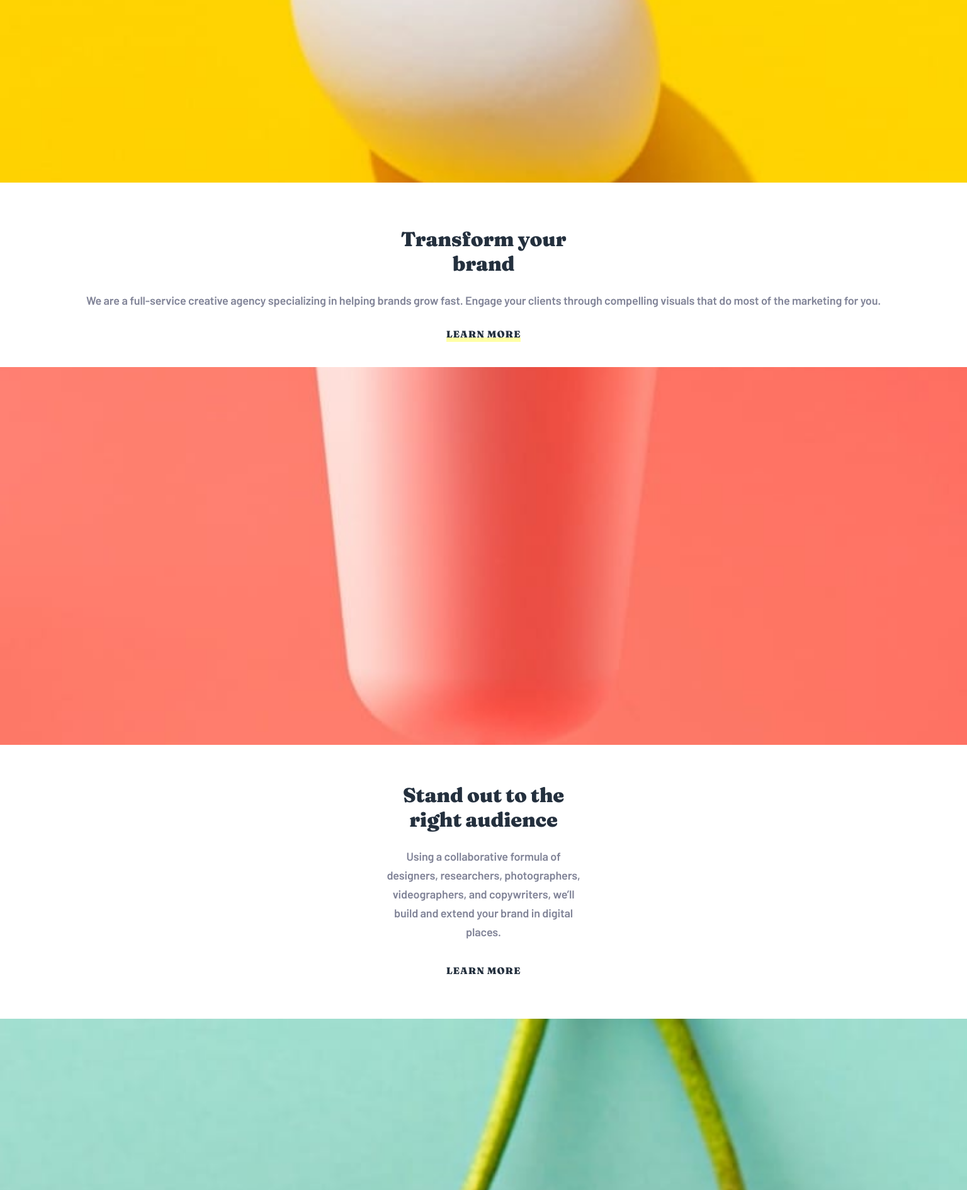
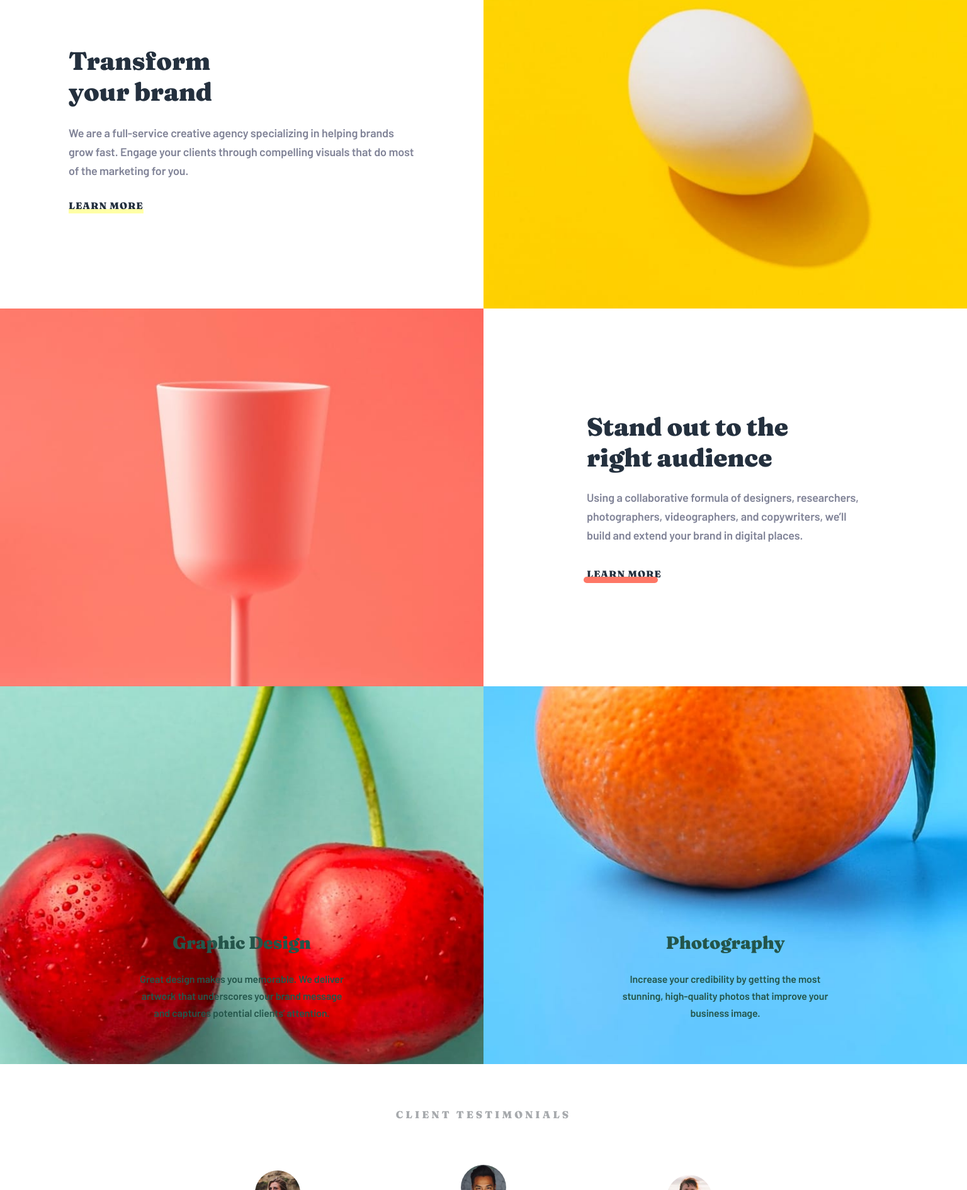
Before and after one commit to DachiNatenadze/sunnyside-agency-landing-page, a plain HTML site: page index.html in a window 1536 px wide. Shown: the part 910-2800 px from the top of the page at 63% size. Drawn offline with Linux system fonts and the light colour scheme.

Commit message:
made dekstop resposnive almost done

```diff
--- a/index.html
+++ b/index.html
@@ -7,7 +7,7 @@
       rel="shortcut icon"
       href="/images/favicon-32x32.png"
       type="image/x-icon" />
-    <link rel="stylesheet" href="style.css" />
+    <link rel="stylesheet" href="styles.css" />
     <script src="main.js" defer></script>
     <title>sunnyside-agency-landing-page</title>
   </head>
@@ -19,6 +19,14 @@
           src="/images/icon-hamburger.svg"
           alt="hamburger"
           class="burgerIcon" />
+        <nav class="Navigation">
+          <ul>
+            <li class="lshdk"><a href="#">About</a></li>
+            <li class="lshdk"><a href="#">Services</a></li>
+            <li class="lshdk"><a href="#">Projects</a></li>
+            <li class="lshdk"><a href="#">Contact</a></li>
+          </ul>
+        </nav>
       </header>
       <section>
         <h1>We are creatives</h1>
@@ -28,7 +36,7 @@
             alt="arrow down"
             class="arrow-down" />
         </a>
-        <nav>
+        <nav class="navburger">
           <ul>
             <li><a href="#">About</a></li>
             <li><a href="#">Services</a></li>
@@ -40,34 +48,42 @@
     </div>
     <main id="main">
       <section class="starting">
+        <div class="bigeggdiv">
           <div class="sectionegg"></div>
           <div class="textegg">
+            <div class="bigtext">
               <h2>Transform your brand</h2>
               <p>
-            We are a full-service creative agency specializing in helping brands
-            grow fast. Engage your clients through compelling visuals that do
-            most of the marketing for you.
+                We are a full-service creative agency specializing in helping
+                brands grow fast. Engage your clients through compelling visuals
+                that do most of the marketing for you.
               </p>
               <div class="yellow">
                 <span>LEARN MORE </span>
                 <div class="yellowline"></div>
               </div>
             </div>
+          </div>
+        </div>
         <div class="third">
           <div class="background"></div>
+
           <div class="textcup">
+            <div class="leftaligendiv">
               <h2>Stand out to the right audience</h2>
               <p>
                 Using a collaborative formula of designers, researchers,
                 photographers, videographers, and copywriters, we’ll build and
                 extend your brand in digital places.
               </p>
-            <div class="div">
+              <div class="kompententuri">
                 <span>LEARN MORE</span>
                 <div class="line"></div>
               </div>
             </div>
           </div>
+        </div>
+        <div class="RowDiv">
           <div class="cherryBackgroundImage-div backgroundImageDiv">
             <p class="graphic-design">Graphic Design</p>
             <p class="graphic-design-description">
@@ -76,19 +92,23 @@
               attention.
             </p>
           </div>
-
           <div class="background orangebackground">
             <h2 class="Photography">Photography</h2>
             <p class="ptag">
-            Increase your credibility by getting the most stunning, high-quality
-            photos that improve your business image.
+              Increase your credibility by getting the most stunning,
+              high-quality photos that improve your business image.
             </p>
+          </div>
         </div>
       </section>
       <section class="profiles">
+        <h2>CLIENT TESTIMONIALS</h2>
+        <div class="grandprofile">
           <div class="profile1">
-          <h2>CLIENT TESTIMONIALS</h2>
-          <img src="/images/image-emily.jpg" alt="pic of emily" class="emily" />
+            <img
+              src="/images/image-emily.jpg"
+              alt="pic of emily"
+              class="emily" />
             <p>
               We put our trust in Sunnyside and they delivered, making sure our
               needs were met and deadlines were always hit.
@@ -110,12 +130,14 @@
           <div class="profile3">
             <img src="/images/image-jennie.jpg" alt="" />
             <p>
-            Incredible end result! Our sales increased over 400% when we worked
-            with Sunnyside. Highly recommended!
+              Incredible end result! Our sales increased over 400% when we
+              worked with Sunnyside. Highly recommended!
             </p>
             <span class="name">Jennie F.</span>
             <div class="work">Business Owner</div>
           </div>
+        </div>
+      </section>
       <div class="img4">
         <img
           src="/images/mobile/image-gallery-milkbottles.jpg "
@@ -134,7 +156,6 @@
           alt=""
           class="iceCone" />
       </div>
-      </section>
       <footer>
         <img src="/images/sunnyside.svg" alt="" />
         <ul>
--- a/main.js
+++ b/main.js
@@ -1,5 +1,6 @@
+
 const burgerMenu = document.querySelector(".burgerIcon");
-const navigation = document.querySelector("nav");
+const navigation = document.querySelector(".navburger");
 burgerMenu.addEventListener("click", () => {
   navigation.classList.toggle("navigationActive");
 });
--- a/style.css
+++ b/styles.css
@@ -104,7 +104,7 @@ main {
 .textegg p {
   color: #808397;
   text-align: center;
-  padding: 24px 24px;
+  padding: 26px 0px 26px 0px;
   font-family: Barlow;
   font-size: 18px;
   font-style: normal;
@@ -190,12 +190,31 @@ main {
 
 .textcup span {
   color: #24303e;
+  font-family: "Fraunces";
   font-size: 15px;
   font-style: normal;
   font-weight: 900;
-  line-height: 25px;
+  line-height: 25px; /* 166.667% */
   letter-spacing: 1px;
   text-transform: uppercase;
+}
+
+.textcup .kompententuri {
+  width: fit-content;
+  position: relative;
+}
+
+.kompententuri .line {
+  all: unset;
+  left: -5px;
+  bottom: 30px;
+  position: absolute;
+  border-radius: 15px;
+  background: #fe7766;
+  width: 118px;
+  height: 10px;
+  flex-shrink: 0;
+  opacity: 0.25;
 }
 
 .background {
@@ -299,7 +318,7 @@ main {
   justify-content: center;
 }
 
-.profile1 h2 {
+.profiles h2 {
   color: #a7aaad;
   text-align: center;
   font-family: Fraunces;
@@ -451,6 +470,7 @@ main {
   letter-spacing: -0.1px;
 }
 .img4 {
+  width: 100%;
   margin-top: 86px;
   display: grid;
   grid-template-columns: 1fr 1fr;
@@ -501,12 +521,12 @@ footer .infos {
   gap: 30px;
 }
 
-nav {
+.navburger {
   padding: 0px 24px;
   display: none;
   position: fixed;
   top: 106px;
-  width: -webkit-fill-available;
+  width: 100%;
   z-index: 2;
 }
 
@@ -514,7 +534,7 @@ nav {
   display: block;
 }
 
-nav ul {
+.navburger ul {
   padding: 39px 0px;
   display: flex;
   flex-direction: column;
@@ -524,7 +544,7 @@ nav ul {
   background-color: rgba(255, 252, 248, 1);
 }
 
-nav ul li a {
+.navburger ul li a {
   font-family: "Barlow", sans-serif;
   text-decoration: none;
   color: #808397;
@@ -534,7 +554,7 @@ nav ul li a {
   letter-spacing: -0.143px;
 }
 
-nav ul li:last-child {
+.navburger ul li:last-child {
   width: 140px;
   height: 56px;
   display: flex;
@@ -543,7 +563,7 @@ nav ul li:last-child {
   border-radius: 28px;
   background: #fbd600;
 }
-nav ul li:last-child a {
+.navburger ul li:last-child a {
   color: #24303e;
   font-family: "Fraunces", sans-serif;
   font-size: 15px;
@@ -551,12 +571,182 @@ nav ul li:last-child a {
   line-height: 25px;
   letter-spacing: -0.107px;
 }
-.navigationActive {
-  display: block;
+
+.Navigation {
+  padding: 20px;
 }
 
-@media (min-width: 768px) {
+.Navigation ul {
+  display: flex;
+  flex-direction: row;
+  gap: 47px;
+  list-style-type: none;
+}
+
+.Navigation ul li a {
+  text-decoration: none;
+  color: #fff;
+  font-family: Barlow;
+  font-size: 18px;
+  font-style: normal;
+  font-weight: 600;
+  line-height: 25px; /* 138.889% */
+  letter-spacing: -0.129px;
+}
+
+.activeRoute {
+  width: 140px;
+  height: 56px;
+  border-radius: 28px;
+  opacity: 0.2537;
+  background: #fff;
+}
+
+@media (min-width: 1440px) {
+  .img4 {
+    grid-template-columns: 1fr 1fr 1fr 1fr !important;
+  }
+  .grandprofile {
+    display: flex;
+    flex-direction: row;
+    justify-content: center;
+    align-items: center;
+  }
+
+  .profiles h2 {
+    text-align: center;
+    width: 100%;
+  }
+
+  .RowDiv {
+    width: 100%;
+    height: 600px;
+    display: flex;
+    flex-direction: row;
+  }
+
+  .RowDiv .orangebackground,
+  .RowDiv .cherryBackgroundImage-div {
+    height: 100%;
+  }
+
+  .third {
+    flex-direction: row;
+  }
+
+  .third .background {
+    width: 100%;
+    height: 600px;
+  }
+
+  .third .textcup {
+    width: 100%;
+    display: flex;
+    flex-direction: column;
+    align-items: center;
+    justify-content: center;
+  }
+
+  .leftaligendiv {
+    display: flex;
+    flex-direction: column;
+    align-items: flex-start;
+  }
+
+  .textcup p {
+    text-align: left;
+    max-width: 440px;
+    color: #808397;
+    font-family: Barlow;
+    font-size: 18px;
+    font-style: normal;
+    font-weight: 600;
+    line-height: 30px;
+    letter-spacing: -0.129px;
+  }
+  .textcup span {
+    text-align: left;
+    max-width: 440px;
+    color: #24303e;
+    font-family: "Fraunces";
+    font-size: 15px;
+    font-style: normal;
+    font-weight: 900;
+    line-height: 25px; /* 166.667% */
+    letter-spacing: 1px;
+    text-transform: uppercase;
+  }
+
+  .textcup h2 {
+    width: 100%;
+    text-align: left;
+    max-width: 410px;
+    color: #24303e;
+    font-size: 40px;
+    font-style: normal;
+    font-weight: 900;
+    line-height: normal;
+    letter-spacing: -0.286px;
+  }
+
+  .kompententuri .line {
+    opacity: 1;
+  }
+
+  .bigeggdiv {
+    width: 100%;
+    display: flex;
+    flex-direction: row-reverse;
+  }
+
+  .bigeggdiv .sectionegg {
+    width: 100%;
+    height: 600px;
+  }
+
+  .textegg {
+    width: 100%;
+  }
+
+  .bigtext {
+    width: 550px;
+    display: flex;
+    flex-direction: column;
+    align-items: flex-start;
+  }
+
+  .bigtext h2 {
+    text-align: left;
+    max-width: 310px;
+    color: #24303e;
+    font-family: "Fraunces";
+    font-size: 40px;
+    font-style: normal;
+    font-weight: 900;
+    line-height: normal;
+  }
+
+  .bigtext p {
+    color: #808397;
+    font-family: Barlow;
+    font-size: 18px;
+    font-style: normal;
+    font-weight: 600;
+    line-height: 30px;
+    text-align: left;
+    letter-spacing: -0.129px;
+  }
+
+  .Starter .burgerIcon {
+    display: none;
+  }
+
   .Starter {
-    width: 70vw;
+    width: 100%;
+    background-image: url("./images/desktop/image-header.jpg");
+  }
+
+  section{
+    width: 100vw;
   }
 }
```
Lines whose indentation alone changed are shown as unchanged.
